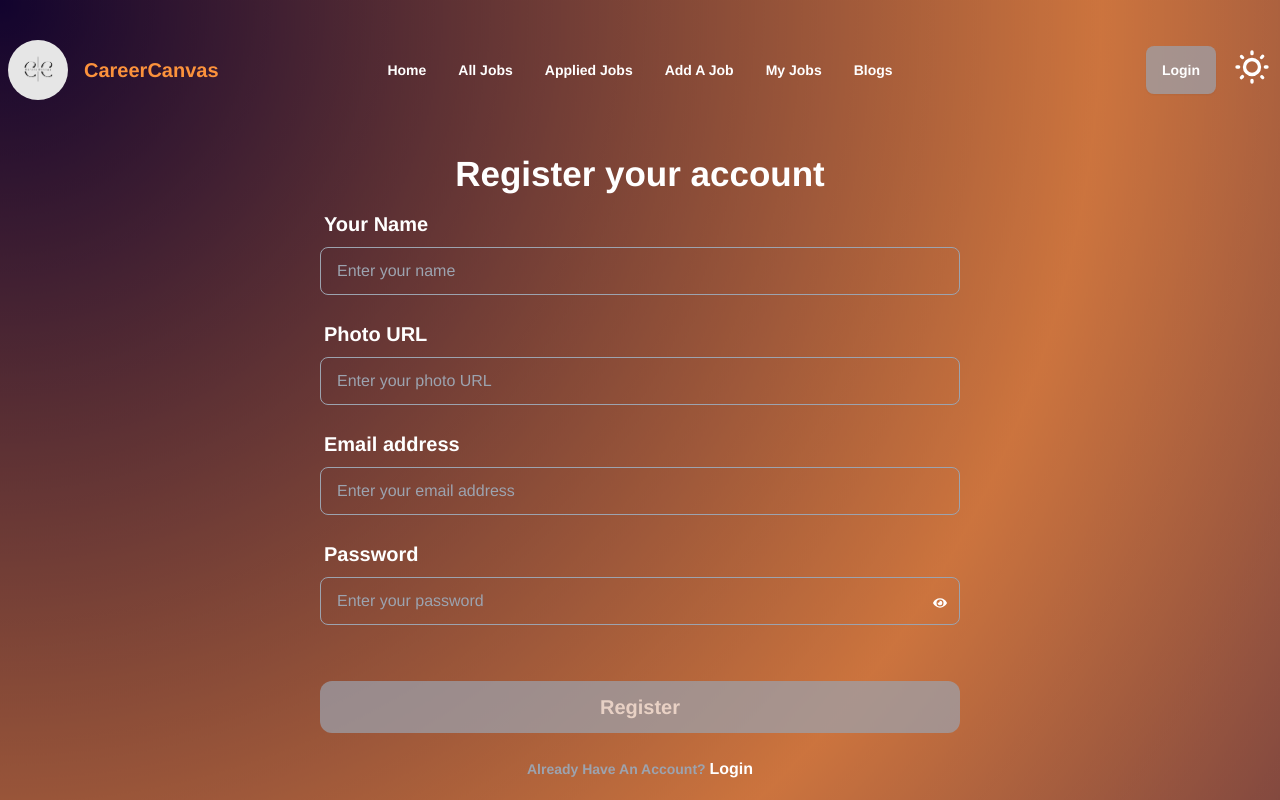
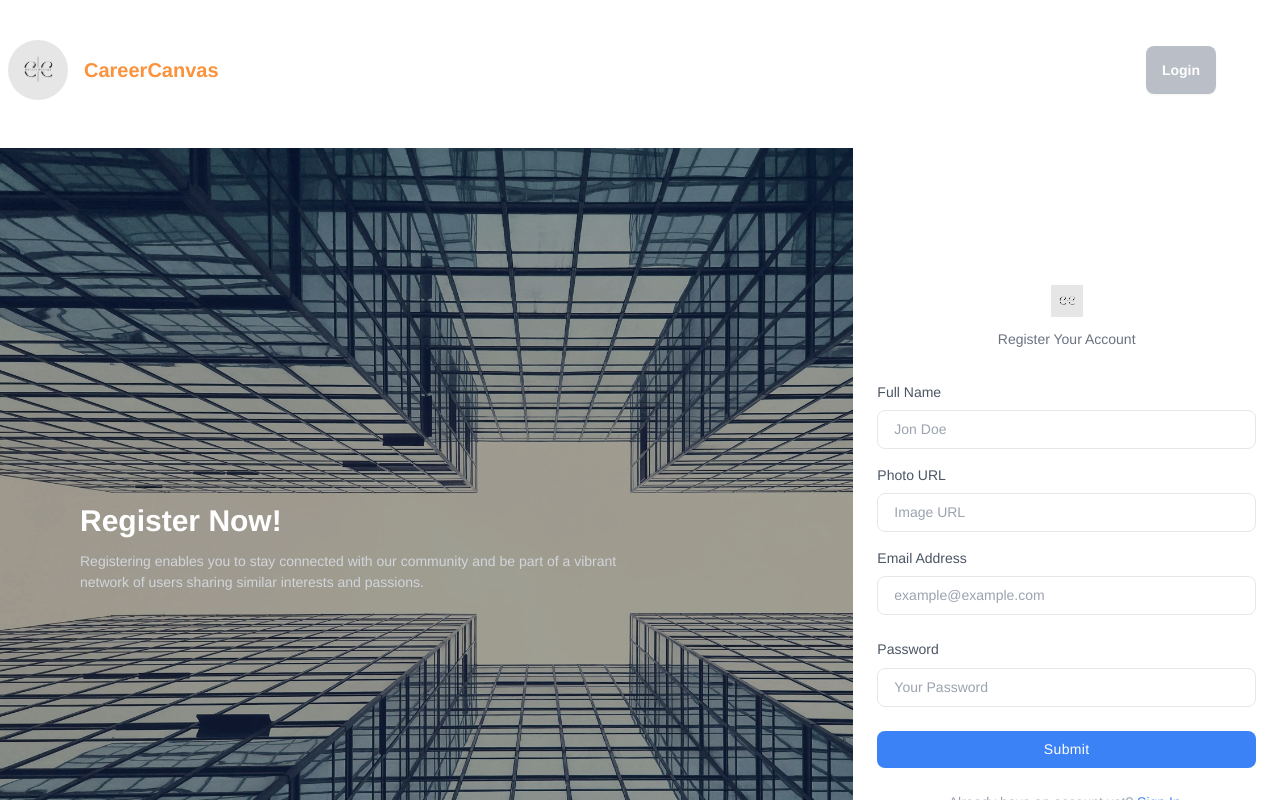
Before and after one commit to atikxcode/Career-Canvas-Assignment-11, a React (Vite) app: page /register in a window 1280 px wide. Shown: the top 800 px of the page. Built offline with nearby package versions, Linux system fonts and the light colour scheme; no server answers.

Commit message:
updated website design

```diff
--- a/package.json
+++ b/package.json
@@ -17,6 +17,7 @@
     "localforage": "^1.10.0",
     "match-sorter": "^6.3.4",
     "react": "^18.2.0",
+    "react-awesome-reveal": "^4.2.10",
     "react-datepicker": "^6.9.0",
     "react-dom": "^18.2.0",
     "react-helmet": "^6.1.0",
--- a/src/Pages/Login/Login.jsx
+++ b/src/Pages/Login/Login.jsx
@@ -8,8 +8,8 @@ import { FaEye, FaEyeSlash, FaGithub  } from "react-icons/fa";
 import NavBar from '../NavBar/NavBar'
 import image from '../../assets/Log In.png'
 import Footer from "../Footer/Footer";
-
-
+import { Fade } from "react-awesome-reveal";
+import logo from '../../assets/C (2).png'
 
 const Login = () => {
 
@@ -75,79 +75,84 @@ const Login = () => {
 
   return (
 
-    <div className="relative">
+   <div>
+    <NavBar></NavBar>
+    <div className="my-16">
+    <div className="flex w-full max-w-sm mx-auto overflow-hidden bg-white rounded-lg shadow-lg dark:bg-gray-800 lg:max-w-4xl">
+    <div className="hidden bg-cover lg:block lg:w-1/2" style={{backgroundImage: "url('https://images.unsplash.com/photo-1606660265514-358ebbadc80d?ixid=MXwxMjA3fDB8MHxwaG90by1wYWdlfHx8fGVufDB8fHw%3D&ixlib=rb-1.2.1&auto=format&fit=crop&w=1575&q=80')" }}></div>
 
-      <div style={{backgroundImage: `linear-gradient(rgba(0,0,0,0.2), rgba(0,0,0,0.2)), url(${image})`}}>
-      <div className=" pb-10" >
-        <NavBar></NavBar>
+    <div className="w-full px-6 py-8 md:px-8 lg:w-1/2">
+        <div className="flex justify-center mx-auto">
+            {/* <img className="w-auto h-7 sm:h-8" src="https://merakiui.com/images/logo.svg" alt=""> */}
+              <img className="w-auto h-7 sm:h-8" src={logo} alt="" />
+        </div>
 
-      <div className="">
+        <p className="mt-3 text-xl text-center text-gray-600 dark:text-gray-200">
+            Welcome back!
+        </p>
 
-      <div className="text-white">
-     <h2 className="my-10 text-center text-white text-[35px] font-semibold">Login your account</h2>
+        <a href="#" onClick={googleLogin} className="flex items-center justify-center mt-4 text-gray-600 transition-colors duration-300 transform border rounded-lg dark:border-gray-700 dark:text-gray-200 hover:bg-gray-50 dark:hover:bg-gray-600">
+            <div className="px-4 py-2">
+                <svg className="w-6 h-6" viewBox="0 0 40 40">
+                    <path d="M36.3425 16.7358H35V16.6667H20V23.3333H29.4192C28.045 27.2142 24.3525 30 20 30C14.4775 30 10 25.5225 10 20C10 14.4775 14.4775 9.99999 20 9.99999C22.5492 9.99999 24.8683 10.9617 26.6342 12.5325L31.3483 7.81833C28.3717 5.04416 24.39 3.33333 20 3.33333C10.7958 3.33333 3.33335 10.7958 3.33335 20C3.33335 29.2042 10.7958 36.6667 20 36.6667C29.2042 36.6667 36.6667 29.2042 36.6667 20C36.6667 18.8825 36.5517 17.7917 36.3425 16.7358Z" fill="#FFC107" />
+                    <path d="M5.25497 12.2425L10.7308 16.2583C12.2125 12.59 15.8008 9.99999 20 9.99999C22.5491 9.99999 24.8683 10.9617 26.6341 12.5325L31.3483 7.81833C28.3716 5.04416 24.39 3.33333 20 3.33333C13.5983 3.33333 8.04663 6.94749 5.25497 12.2425Z" fill="#FF3D00" />
+                    <path d="M20 36.6667C24.305 36.6667 28.2167 35.0192 31.1742 32.34L26.0159 27.975C24.3425 29.2425 22.2625 30 20 30C15.665 30 11.9842 27.2359 10.5975 23.3784L5.16254 27.5659C7.92087 32.9634 13.5225 36.6667 20 36.6667Z" fill="#4CAF50" />
+                    <path d="M36.3425 16.7358H35V16.6667H20V23.3333H29.4192C28.7592 25.1975 27.56 26.805 26.0133 27.9758C26.0142 27.975 26.015 27.975 26.0158 27.9742L31.1742 32.3392C30.8092 32.6708 36.6667 28.3333 36.6667 20C36.6667 18.8825 36.5517 17.7917 36.3425 16.7358Z" fill="#1976D2" />
+                </svg>
+            </div>
 
-      <div data-aos="fade-up" data-aos-easing="linear" data-aos-duration="800">
+            <span className="w-5/6 px-4 py-3 font-bold text-center">Sign in with Google</span>
+        </a>
+
+        <a href="#" onClick={githubLogin} className="flex items-center justify-center mt-4 text-gray-600 transition-colors duration-300 transform border rounded-lg dark:border-gray-700 dark:text-gray-200 hover:bg-gray-50 dark:hover:bg-gray-600">
+            <div className="px-4 py-2">
+                <p className="text-[24px]"><FaGithub></FaGithub></p>
+            </div>
+
+            <span className="w-5/6 px-4 py-3 font-bold text-center">Sign in with GitHub</span>
+        </a>
+
+        <div className="flex items-center justify-between mt-4">
+            <span className="w-1/5 border-b dark:border-gray-600 lg:w-1/4"></span>
+
+            <p className="text-xs text-center text-gray-500 uppercase dark:text-gray-400 ">or login
+                with email</p>
+
+            <span className="w-1/5 border-b dark:border-gray-400 lg:w-1/4"></span>
+        </div>
+
+        <form  onSubmit={handleLogin}>
+
+        <div className="mt-4">
+            <label className="block mb-2 text-sm font-medium text-gray-600 dark:text-gray-200" >Email Address</label>
+            <input type="email"  name="email" className="block w-full px-4 py-2 text-gray-700 bg-white border rounded-lg dark:bg-gray-800 dark:text-gray-300 dark:border-gray-600 focus:border-blue-400 focus:ring-opacity-40 dark:focus:border-blue-300 focus:outline-none focus:ring focus:ring-blue-300" value={email} onChange={e => setEmail(e.target.value)} required />
+        </div>
+
+        <div className="mt-4">
+           <label className="block mb-2 text-sm font-medium text-gray-600 dark:text-gray-200" >Password</label>
+           <div className="flex items-center  relative">
+           <input  className="block w-full px-4 py-2 text-gray-700 bg-white border rounded-lg dark:bg-gray-800 dark:text-gray-300 dark:border-gray-600 focus:border-blue-400 focus:ring-opacity-40 dark:focus:border-blue-300 focus:outline-none focus:ring focus:ring-blue-300" type={showPassword ? 'text' : 'password'} name="password" value={password} onChange={e => setPassword(e.target.value)} required />
+           <span className="absolute right-[2%] top-[30%] text-white" onClick={() => setShowPassword(!showPassword)}>{showPassword ? <FaEyeSlash></FaEyeSlash> : <FaEye></FaEye>}</span>
+           </div>
+        </div>
+
+          <input type="submit" className="btn mt-4 bg-white text-black hover:text-white w-full" />
 
 
-      <form className="md:3/4 lg:w-1/2 mx-auto" onSubmit={handleLogin}>
-  <div className="form-control">
-    <label className="label">
-      <span className="text-white text-[20px] font-semibold">Email address</span>
-    </label>
-    <input type="email" placeholder="Enter your email address" name="email" className="input bg-inherit text-white hover:border-white mb-4 border-[1px] border-gray-400" value={email} onChange={e => setEmail(e.target.value)} required />
-  </div>
-  <div className="form-control">
-    <label className="label">
-      <span className="text-white text-[20px] font-semibold">Password</span>
-    </label>
-
-   <div className="flex items-center  relative">
-   <input
-    type={showPassword ? 'text' : 'password'}
-    placeholder="Enter your password"
-     name="password"
-     className="input bg-inherit text-white hover:border-white mb-4 border-[1px] border-gray-400 w-full"
-      value={password}
-       onChange={e => setPassword(e.target.value)} required />
-    <span className="absolute right-[2%] top-[30%] text-white" onClick={() => setShowPassword(!showPassword)}>{showPassword ? <FaEyeSlash></FaEyeSlash> : <FaEye></FaEye>}</span>
-
-   </div>
-
-  </div>
-  <div className="form-control mt-6">
-    <button className="bg-gray-400 bg-opacity-70  p-3 rounded-xl hover:bg-white hover:text-black duration-700 text-white text-xl font-semibold">Login</button>
-  </div>
-
-  <button onClick={googleLogin} className="mt-10 border flex items-center justify-center gap-2 w-full p-3 text-lg hover:text-white hover:bg-gray-600 transition-all rounded-2xl"><span>Sign In with Google </span><span className="text-lg"><FaGoogle /></span></button>
+        </form>
 
 
-  <button onClick={githubLogin} className="mt-10 border w-full p-3 text-lg hover:text-white hover:bg-gray-600 transition-all rounded-2xl flex items-center justify-center gap-2"><span>Sign In with Github</span> <span><FaGithub /></span></button>
-  <p className="text-center mt-6  font-semibold text-gray-400">Don't Have An Account? <Link to='/register'><span className="text-white text-[16px] font-semibold ">Register</span></Link></p>
-</form>
-      </div>
+        <div className="flex items-center justify-between mt-4">
+            <span className="w-1/5 border-b dark:border-gray-600 md:w-1/4"></span>
 
-      </div>
+            <a href="#" className="text-xs text-gray-500 uppercase dark:text-gray-400 hover:underline"><Link to='/register'>or sign up</Link></a>
 
-      </div>
-      </div>
-      </div>
-
-
-
-
-
-
-
-
-
-
-
-
-
-
-      <ToastContainer />
-
+            <span className="w-1/5 border-b dark:border-gray-600 md:w-1/4"></span>
+        </div>
     </div>
+</div>
+   </div>
+   </div>
 
   );
 };
--- a/src/Pages/Register/Register.jsx
+++ b/src/Pages/Register/Register.jsx
@@ -8,8 +8,8 @@ import { FaEye, FaEyeSlash } from "react-icons/fa";
 import './Register.css'
 import image from '../../assets/Log In.png'
 import NavBar from '../NavBar/NavBar';
-
-
+import logo from '../../assets/C (2).png'
+import bg from '../../assets/building-business-city-construction-geometry.jpg'
 
 
 const Register = () => {
@@ -90,77 +90,75 @@ const Register = () => {
   }
 
   return (
-    <div className='' style={{backgroundImage:`linear-gradient(rgba(0,0,0,0.2), rgba(0,0,0,0.2)), url(${image})`}}>
-      <div className='.page-container '>
-        <NavBar></NavBar>
-    <div className='pb-10'>
+    <div>
+      <NavBar></NavBar>
 
 
+    <div className='mx-auto container'>
 
+    <div className="bg-white dark:bg-gray-900">
+    <div className="flex justify-center h-screen">
+        <div className="hidden bg-cover lg:block lg:w-2/3" style={{backgroundImage: `url(${bg})`}}>
+            <div className="flex items-center h-full px-20 bg-gray-900 bg-opacity-40">
+                <div>
+                    <h2 className="text-2xl font-bold text-white sm:text-3xl">Register Now!</h2>
 
-    <div className=''>
+                    <p className="max-w-xl mt-3 text-gray-300">
+                    Registering enables you to stay connected with our community and be part of a vibrant network of users sharing similar interests and passions.
+                    </p>
+                </div>
+            </div>
+        </div>
 
-    <div>
-    <h2 className=" text-center text-white text-[35px] font-semibold">Register your account</h2>
+        <div className="flex items-center w-full max-w-md px-6 mx-auto lg:w-2/6">
+            <div className="flex-1">
+                <div className="text-center">
+                    <div className="flex justify-center mx-auto">
+                    <img className="w-auto h-7 sm:h-8" src={logo} alt="" />
+                    </div>
 
+                    <p className="mt-3 text-gray-500 dark:text-gray-300">Register Your Account</p>
+                </div>
 
-<form  className="md:3/4 lg:w-1/2 mx-auto" onSubmit={handleRegister}>
+                <div className="mt-8">
+                    <form onSubmit={handleRegister}>
+                        <div>
+                            <label  className="block mb-2 text-sm text-gray-600 dark:text-gray-200">Full Name</label>
+                            <input type="text" name="name"  placeholder="Jon Doe" className="block w-full px-4 py-2 mb-4 text-gray-700 placeholder-gray-400 bg-white border border-gray-200 rounded-lg dark:placeholder-gray-600 dark:bg-gray-900 dark:text-gray-300 dark:border-gray-700 focus:border-blue-400 dark:focus:border-blue-400 focus:ring-blue-400 focus:outline-none focus:ring focus:ring-opacity-40" value={name} onChange={e => setName(e.target.value)} required />
+                        </div>
 
-<div className="form-control">
-  <label className="label">
-    <span className="text-white text-[20px] font-semibold">Your Name</span>
-  </label>
-  <input type="text" placeholder="Enter your name" name="name" className="input bg-inherit text-white hover:border-white mb-4 border-[1px] border-gray-400" value={name} onChange={e => setName(e.target.value)} required />
+                        <div>
+                            <label  className="block mb-2 text-sm text-gray-600 dark:text-gray-200">Photo URL</label>
+                            <input type="text" name="photo"  placeholder="Image URL" className="block w-full px-4 py-2 mb-4 text-gray-700 placeholder-gray-400 bg-white border border-gray-200 rounded-lg dark:placeholder-gray-600 dark:bg-gray-900 dark:text-gray-300 dark:border-gray-700 focus:border-blue-400 dark:focus:border-blue-400 focus:ring-blue-400 focus:outline-none focus:ring focus:ring-opacity-40" value={photo} onChange={e => setPhoto(e.target.value)} required />
+                        </div>
+
+                        <div>
+                            <label  className="block mb-2 text-sm text-gray-600 dark:text-gray-200">Email Address</label>
+                            <input type="email" name="email"  placeholder="example@example.com" className="block w-full px-4 py-2 mt-2 text-gray-700 placeholder-gray-400 bg-white border border-gray-200 rounded-lg dark:placeholder-gray-600 dark:bg-gray-900 dark:text-gray-300 dark:border-gray-700 focus:border-blue-400 dark:focus:border-blue-400 focus:ring-blue-400 focus:outline-none focus:ring focus:ring-opacity-40" value={email} onChange={e => setEmail(e.target.value)} required />
+                        </div>
+
+                        <div className="mt-6">
+                            <label  className="text-sm text-gray-600 dark:text-gray-200">Password</label>
+                            <div className="flex items-center  relative">
+                            <input type="password" name="password"  placeholder="Your Password" className="block w-full px-4 py-2 mt-2 text-gray-700 placeholder-gray-400 bg-white border border-gray-200 rounded-lg dark:placeholder-gray-600 dark:bg-gray-900 dark:text-gray-300 dark:border-gray-700 focus:border-blue-400 dark:focus:border-blue-400 focus:ring-blue-400 focus:outline-none focus:ring focus:ring-opacity-40" value={password} onChange={e => setPassword(e.target.value)} required />
+                            <span className="absolute right-[5%] top-[45%] text-white" onClick={() => setShowPassword(!showPassword)}>{showPassword ? <FaEyeSlash></FaEyeSlash> : <FaEye></FaEye>}</span>
+                            </div>
+                        </div>
+
+                        <div className="mt-6">
+                            <input type="submit"  className='w-full px-4 py-2 tracking-wide text-white transition-colors duration-300 transform bg-blue-500 rounded-lg hover:bg-blue-400 focus:outline-none focus:bg-blue-400 focus:ring focus:ring-blue-300 focus:ring-opacity-50' />
+                        </div>
+
+                    </form>
+
+                    <p className="mt-6 text-sm text-center text-gray-400">Already have an account yet? <a href="#" className="text-blue-500 focus:outline-none focus:underline hover:underline"><Link to='/login'>Sign In</Link></a>.</p>
+                </div>
+            </div>
+        </div>
+    </div>
 </div>
-
-<div className="form-control">
-  <label className="label">
-    <span className="text-white  text-[20px] font-semibold">Photo URL</span>
-  </label>
-  <input type="text" placeholder="Enter your photo URL" name="photo" className="input bg-inherit text-white hover:border-white mb-4 border-[1px] border-gray-400" value={photo} onChange={e => setPhoto(e.target.value)} required />
-</div>
-
-<div className="form-control">
-  <label className="label">
-    <span className="text-white  text-[20px] font-semibold">Email address</span>
-  </label>
-  <input type="email" placeholder="Enter your email address" name="email" className="input bg-inherit text-white hover:border-white mb-4 border-[1px] border-gray-400" value={email} onChange={e => setEmail(e.target.value)} required />
-</div>
-
-<div className="form-control">
-  <label className="label">
-    <span className="text-white  text-[20px] font-semibold">Password</span>
-  </label>
-  <div className="flex items-center  relative">
-   <input
-    type={showPassword ? 'text' : 'password'}
-    placeholder="Enter your password"
-     name="password"
-     className="input bg-inherit text-white hover:border-white mb-4 border-[1px] border-gray-400 w-full"
-      value={password}
-       onChange={e => setPassword(e.target.value)} required />
-    <span className="absolute right-[2%] top-[30%] text-white" onClick={() => setShowPassword(!showPassword)}>{showPassword ? <FaEyeSlash></FaEyeSlash> : <FaEye></FaEye>}</span>
-
-   </div>
-  <label className="label">
-
-  </label>
-</div>
-<div className="form-control mt-6">
-  <button className="p-3 rounded-xl  text-white text-xl font-semibold bg-gray-400 opacity-70 hover:text-black hover:bg-white duration-700 ">Register</button>
-</div>
-<p className="text-center mt-6 text-gray-400 font-semibold">Already Have An Account? <Link to='/login'><span className="text-white text-[16px] font-semibold">Login</span></Link></p>
-</form>
     </div>
 
-    </div>
-    </div>
-
-
-
-
-      <ToastContainer />
-  </div>
     </div>
   );
 };
```
Also changed, not shown: src/Pages/MyJobs/MyAddedJobList.jsx (+8 -3 lines), 1 other file (tests, documents, lock files or other folders).
